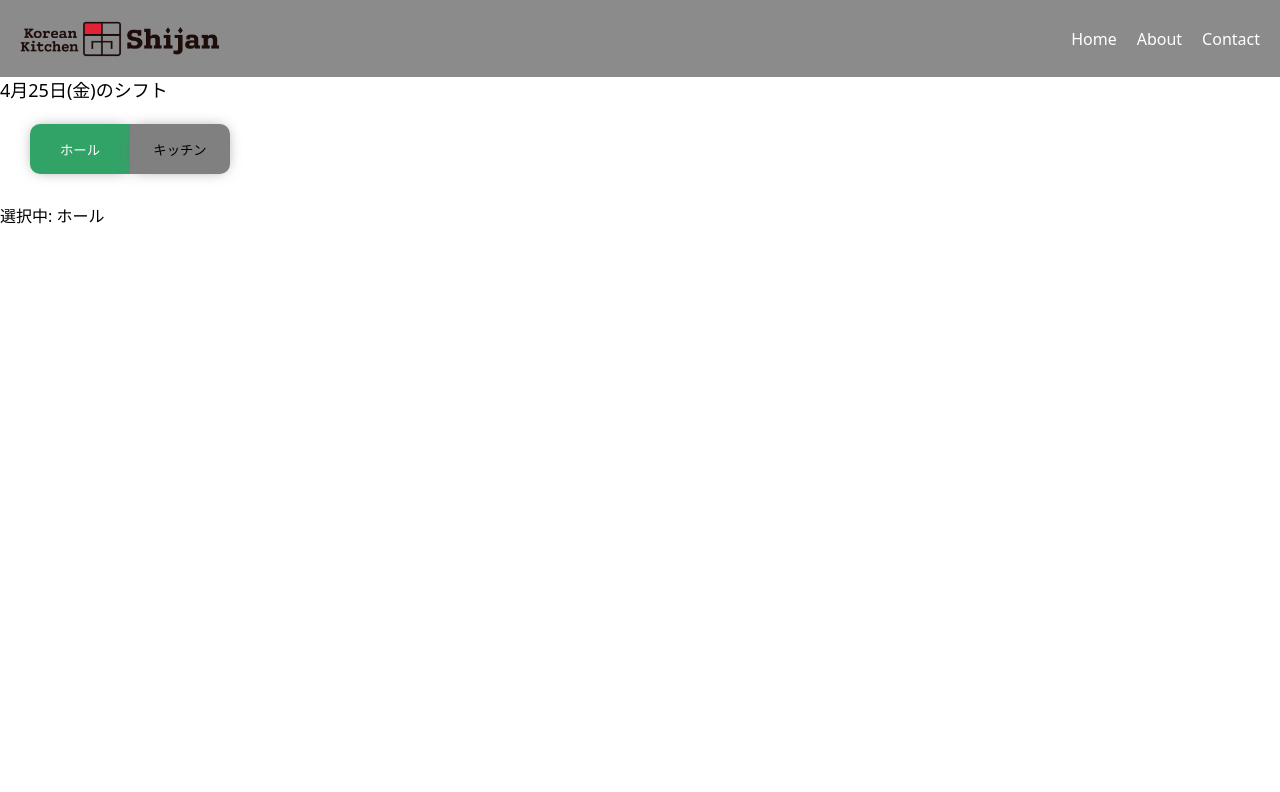
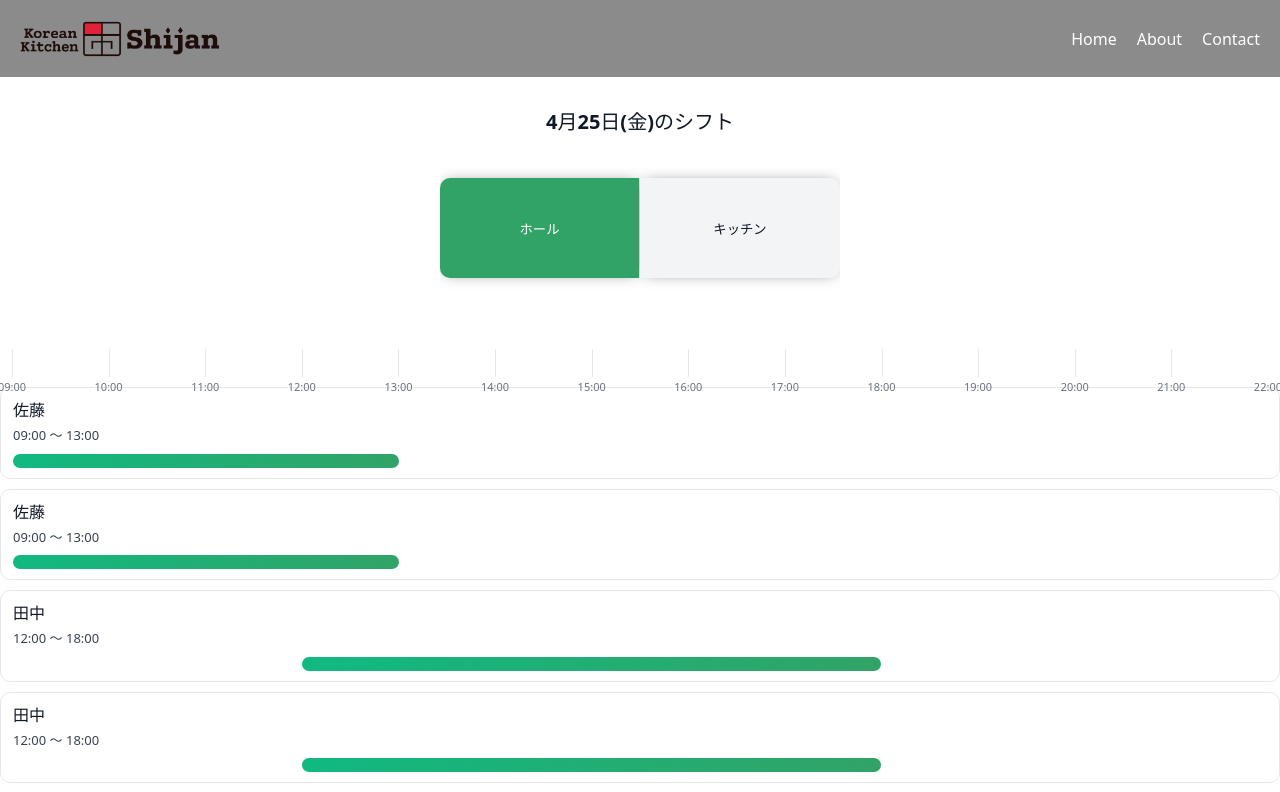
Before and after one commit to kei0101xw/web-shift-manager, a React (Vite) app in the folder frontend/: page /todayshift in a window 1280 px wide. Shown: the top 792 px of the page. Built offline with nearby package versions, Linux system fonts and the light colour scheme.

Commit message:
[change]当日のシフトページの作成

```diff
--- a/frontend/src/pages/TodayShift.css
+++ b/frontend/src/pages/TodayShift.css
@@ -1,36 +1,243 @@
-.shift-title {
-  font-size: 18px;
-  margin-bottom: 10px;
+/* ===== デザイントークン（役割ごとに切替） ===== */
+/* ルート（どちらもなければホール相当でもOK） */
+.shift-root {
+  /* accent（ボタン、バー、強調） */
+  --accent-solid: #32a367; /* ボタン等のベタ色 */
+  --accent-on: #ffffff; /* アクセント上の文字色 */
+  --accent-grad-start: #10b981; /* バーのグラデ開始 */
+  --accent-grad-end: #32a367; /* バーのグラデ終了 */
+
+  /* バッジ（淡色） */
+  --badge-bg: #ecfdf5; /* emerald-50 */
+  --badge-text: #065f46; /* emerald-800 */
+  --badge-border: #10b981; /* emerald-500 */
+
+  /* タイムライン線色 */
+  --tick: #e5e7eb; /* gray-200/300 相当 */
+  --bar-bg: #f3f4f6; /* gray-100 */
+  --text: #111827; /* gray-900 */
+  --muted: #6b7280; /* gray-500 */
+  --muted2: #374151; /* gray-700 */
 }
 
+/* キッチン時はアクセントを青系に切替 */
+.shift-root.is-kitchen {
+  --accent-solid: #2563eb;
+  --accent-on: #ffffff;
+  --accent-grad-start: #3b82f6;
+  --accent-grad-end: #2563eb;
+
+  --badge-bg: #eff6ff; /* blue-50 */
+  --badge-text: #1e3a8a; /* blue-900 */
+  --badge-border: #3b82f6; /* blue-500 */
+}
+
+/* ===== 共通リセット ===== */
+*,
+*::before,
+*::after {
+  box-sizing: border-box;
+}
+
+/* タイトル＋ボタンを横並びで中央寄せ */
+.shift-header {
+  /* display: flex; */
+  justify-content: center; /* 横中央 */
+  align-items: center;
+  gap: 12px;
+  margin: 12px 0 16px;
+  text-align: center;
+  margin-bottom: 50px;
+}
+
+.shift-header .shift-title {
+  margin-top: 30px;
+  margin-bottom: 30px;
+}
+.shift-header .shift-buttons {
+  margin: 0;
+}
+
+/* 画面が狭いときは折り返して縦に */
+@media (max-width: 480px) {
+  .shift-header {
+    flex-wrap: wrap;
+  }
+  .shift-header .shift-title {
+    flex: 1 1 100%;
+    margin-bottom: 6px;
+  }
+}
+
+/* ===== タイトル ===== */
+.shift-title {
+  font-size: 20px;
+  font-weight: 700;
+  margin: 12px 0 8px;
+  color: var(--text);
+}
+
+/* ===== トグルボタン ===== */
 .shift-buttons {
-  display: flex;
-  margin-left: 30px;
+  display: inline-flex;
+  overflow: hidden;
+  margin: 8px 0 16px;
+  border: 1px solid white; /* gray-300 */
 }
 
 .shift-button {
-  width: 100px;
-  height: 50px;
+  padding: 10px 16px;
   border: none;
-  background-color: gray;
-  color: black;
+  background: #f3f4f6; /* gray-100 */
+  color: var(--text);
+  font-weight: 600;
   cursor: pointer;
-  transition: all 0.3s ease;
+  transition: background 0.15s, color 0.15s, filter 0.15s;
+  /* テスト用に入っていた固定高さは削除 */
 }
 
 .shift-button--left {
+  border-right: 1px solid #e5e7eb;
+  width: 200px;
+  height: 100px;
   border-radius: 10px 0 0 10px;
 }
-
 .shift-button--right {
+  width: 200px;
+  height: 100px;
   border-radius: 0 10px 10px 0;
 }
 
-.shift-button.active {
-  background-color: #32a367ff;
-  color: white;
+.shift-button:hover {
+  filter: brightness(0.97);
 }
 
-.shift-selected {
-  margin-top: 10px;
+.shift-button.active {
+  background: var(--accent-solid);
+  color: var(--accent-on);
 }
+
+/* ===== タイムライン（08:00〜22:00／2h刻み＝7区切り） ===== */
+.timeline {
+  margin: 6px 0 10px;
+  padding: 0 12px; /* カードと左右を揃える */
+}
+
+.timeline-track {
+  position: relative;
+  height: 28px;
+
+  /* 8つの“点”を 1/(8-1)=1/7 間隔で均等配置 → 2時間刻みと一致 */
+  display: flex;
+  justify-content: space-between;
+  align-items: stretch;
+
+  /* 縦線は背景で 1/7 間隔（左右端も線が出る） */
+  background: repeating-linear-gradient(
+    to right,
+    var(--tick) 0,
+    var(--tick) 1px,
+    transparent 1px,
+    transparent calc(100% / var(--segments, 7)) /* ← ここを変更 */
+  );
+}
+
+/* それぞれの“点”（ゼロ幅） */
+.timeline-tick {
+  position: relative;
+  height: 100%;
+  width: 0; /* 幅0の“点”として扱う */
+}
+
+/* ラベルは縦線の真下で中央合わせ */
+.timeline-tick-label {
+  position: absolute;
+  left: 0;
+  top: 100%;
+  transform: translate(-50%, 2px); /* Xを-50%で中央寄せ */
+  font-size: 11px;
+  color: var(--muted);
+  white-space: nowrap;
+}
+
+/* ===== シフト一覧 ===== */
+.shift-list {
+  display: grid;
+  gap: 10px;
+}
+
+.shift-card {
+  border: 1px solid #e5e7eb;
+  border-radius: 10px;
+  padding: 10px 12px; /* タイムラインと左右を合わせる */
+  background: #fff;
+}
+
+.shift-card__header {
+  display: flex;
+  align-items: center;
+  justify-content: space-between;
+}
+
+.shift-card__name {
+  font-weight: 700;
+  font-size: 16px;
+  color: var(--text);
+}
+
+.shift-card__badge {
+  font-size: 11px;
+  padding: 2px 8px;
+  border-radius: 9999px;
+  border: 1px solid var(--badge-border);
+  background: var(--badge-bg);
+  color: var(--badge-text);
+}
+
+.shift-card__time {
+  margin-top: 4px;
+  font-size: 13px;
+  color: var(--muted2);
+}
+
+/* ===== バー表示（カード内タイムライン） ===== */
+.shift-card__bar-wrap {
+  position: relative;
+  height: 14px;
+  margin-top: 8px;
+}
+
+.shift-card__bar-bg {
+  background: linear-gradient(var(--bar-bg), var(--bar-bg)) padding-box,
+    repeating-linear-gradient(
+      to right,
+      var(--tick) 0,
+      var(--tick) 1px,
+      transparent 1px,
+      transparent calc(100% / var(--segments, 7)) /* ← ここを変更 */
+    );
+}
+
+.shift-card__bar {
+  position: absolute;
+  top: 0;
+  bottom: 0;
+  border-radius: 9999px;
+}
+
+/* 役割に応じて変わるアクセント（グラデ） */
+.shift-card__bar--accent {
+  background: linear-gradient(
+    90deg,
+    var(--accent-grad-start),
+    var(--accent-grad-end)
+  );
+}
+
+/* 空表示 */
+.shift-empty {
+  color: #6b7280;
+  font-size: 14px;
+  text-align: center;
+  padding: 12px 0;
+}
--- a/frontend/src/pages/TodayShift.jsx
+++ b/frontend/src/pages/TodayShift.jsx
@@ -1,12 +1,81 @@
-import React, { useState } from "react";
+import React, { useMemo, useState } from "react";
 import "./TodayShift.css";
+
+const dayStart = "09:00"; // タイムライン表示の開始
+const dayEnd = "22:00"; // タイムライン表示の終了
+
+const TICK_STEP_MIN = 60;
+
+// ダミーデータ（必要に応じて追加・変更OK）
+const shifts = [
+  // ホール
+  { id: 1, role: "ホール", name: "佐藤", start: "09:00", end: "13:00" },
+  { id: 2, role: "ホール", name: "田中", start: "12:00", end: "18:00" },
+  { id: 3, role: "ホール", name: "鈴木", start: "17:00", end: "22:00" },
+  // キッチン
+  { id: 4, role: "キッチン", name: "高橋", start: "08:30", end: "14:00" },
+  { id: 5, role: "キッチン", name: "伊藤", start: "11:00", end: "20:00" },
+  { id: 6, role: "キッチン", name: "中村", start: "18:00", end: "22:00" },
+  // 以降はダミーの重複でもOK
+  { id: 7, role: "ホール", name: "佐藤", start: "09:00", end: "13:00" },
+  { id: 8, role: "ホール", name: "田中", start: "12:00", end: "18:00" },
+  { id: 9, role: "ホール", name: "鈴木", start: "17:00", end: "22:00" },
+  { id: 10, role: "キッチン", name: "高橋", start: "08:30", end: "14:00" },
+  { id: 11, role: "キッチン", name: "伊藤", start: "11:00", end: "20:00" },
+  { id: 12, role: "キッチン", name: "中村", start: "18:00", end: "22:00" },
+];
+
+const toMinutes = (hhmm) => {
+  const [h, m] = hhmm.split(":").map(Number);
+  return h * 60 + m;
+};
+
+const calcBarStyle = (start, end) => {
+  const rangeStart = toMinutes(dayStart);
+  const rangeEnd = toMinutes(dayEnd);
+  const total = rangeEnd - rangeStart;
+  const s = Math.max(toMinutes(start), rangeStart);
+  const e = Math.min(toMinutes(end), rangeEnd);
+  const left = ((s - rangeStart) / total) * 100;
+  const width = Math.max(0, ((e - s) / total) * 100);
+  return { left: `${left}%`, width: `${width}%` };
+};
 
 const TodayShift = () => {
   const [selected, setSelected] = useState("ホール");
 
+  const totalMinutes = toMinutes(dayEnd) - toMinutes(dayStart);
+  const segments = totalMinutes / TICK_STEP_MIN;
+
+  const filtered = useMemo(() => {
+    return shifts
+      .filter((s) => s.role === selected)
+      .sort((a, b) => toMinutes(a.start) - toMinutes(b.start));
+  }, [selected]);
+
+  const ticks = useMemo(() => {
+    const start = toMinutes(dayStart);
+    const end = toMinutes(dayEnd);
+    const out = [];
+    for (let t = start; t <= end; t += TICK_STEP_MIN) {
+      const h = String(Math.floor(t / 60)).padStart(2, "0");
+      const m = String(t % 60).padStart(2, "0");
+      out.push(`${h}:${m}`);
+    }
+    return out;
+  }, []);
+
+  // ★ 追加：役割に応じてテーマクラスを付与（CSS 変数が切り替わる）
+  const rootClass = `shift-root ${
+    selected === "キッチン" ? "is-kitchen" : "is-hall"
+  }`;
+
   return (
-    <>
+    // ★ 追加：ルートにテーマクラス
+    <div className={rootClass} style={{ "--segments": segments }}>
+      <div className="shift-header">
         <div className="shift-title">4月25日(金)のシフト</div>
+
         <div className="shift-buttons">
           <button
             className={`shift-button shift-button--left ${
@@ -25,10 +94,49 @@ const TodayShift = () => {
             キッチン
           </button>
         </div>
-      <div className="shift-selected">
-        選択中: <b>{selected}</b>
       </div>
-    </>
+
+      {/* タイムラインのヘッダ（目盛り） */}
+      <div className="timeline">
+        <div className="timeline-track">
+          {ticks.map((t) => (
+            <div className="timeline-tick" key={t}>
+              <span className="timeline-tick-label">{t}</span>
+            </div>
+          ))}
+        </div>
+      </div>
+
+      {/* シフト一覧 */}
+      <div className="shift-list">
+        {filtered.map((s) => (
+          <div className="shift-card" key={s.id}>
+            <div className="shift-card__header">
+              <span className="shift-card__name">{s.name}</span>
+            </div>
+
+            <div className="shift-card__time">
+              <span>{s.start}</span> 〜 <span>{s.end}</span>
+            </div>
+
+            <div className="shift-card__bar-wrap">
+              <div className="shift-card__bar-bg" />
+              {/* ★ 変更：色は共通クラス+CSS変数で制御 */}
+              <div
+                className="shift-card__bar shift-card__bar--accent"
+                style={calcBarStyle(s.start, s.end)}
+                aria-label={`${s.name}の勤務時間 ${s.start}〜${s.end}`}
+                role="img"
+              />
+            </div>
+          </div>
+        ))}
+
+        {filtered.length === 0 && (
+          <div className="shift-empty">該当するシフトはありません。</div>
+        )}
+      </div>
+    </div>
   );
 };
 
```
Lines whose indentation alone changed are shown as unchanged.
